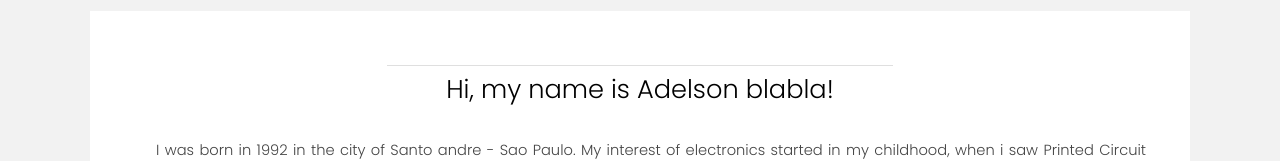
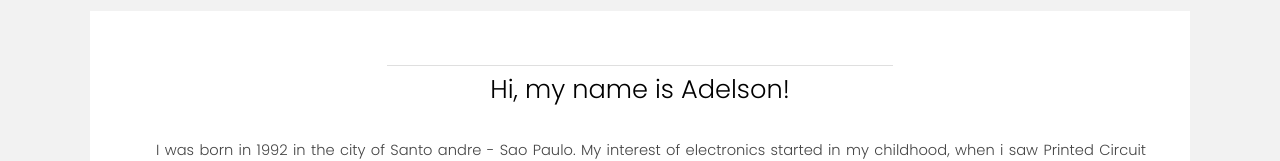
Before and after one commit to adelsonduarte/adelsonduarte.github.io, a plain HTML site: page biography.html in a window 1280 px wide. Shown: the part 324-485 px from the top of the page. Drawn offline with Linux system fonts and the light colour scheme.

Commit message:
Add files via upload

```diff
--- a/biography.html
+++ b/biography.html
@@ -44,7 +44,7 @@
 						<div class="content">
 							<header class="align-center">
 								<p></p>
-								<h2>Hi, my name is Adelson blabla!</h2>
+								<h2>Hi, my name is Adelson!</h2>
 							</header>
 							<p><span class="image left"><img src="images/foto.jpeg" alt="" /></span>I was born in 1992 in the city of Santo andre - Sao Paulo. My interest of electronics started in my childhood, when i saw Printed Circuit boards as "small cities".</p>
 							<p>In 2015 I obtained my <strong>Bachelor's</strong> degree in <strong>Electrical Engineering</strong> from FEI. During my undergraduate studies I worked as internship in different companies. First at industry, Vitopel, doing electronic and electrical maintenance. Then at IT company SETIS, developing software for electronic payment systems.</p>
```
